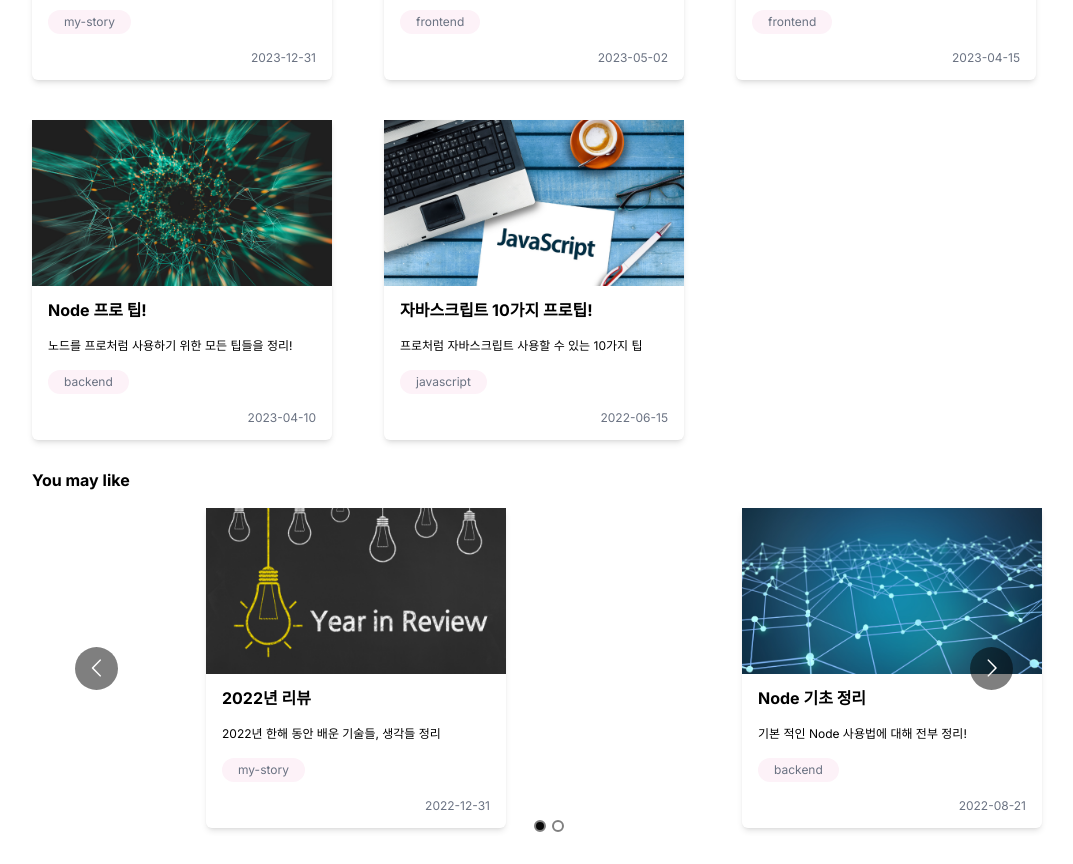
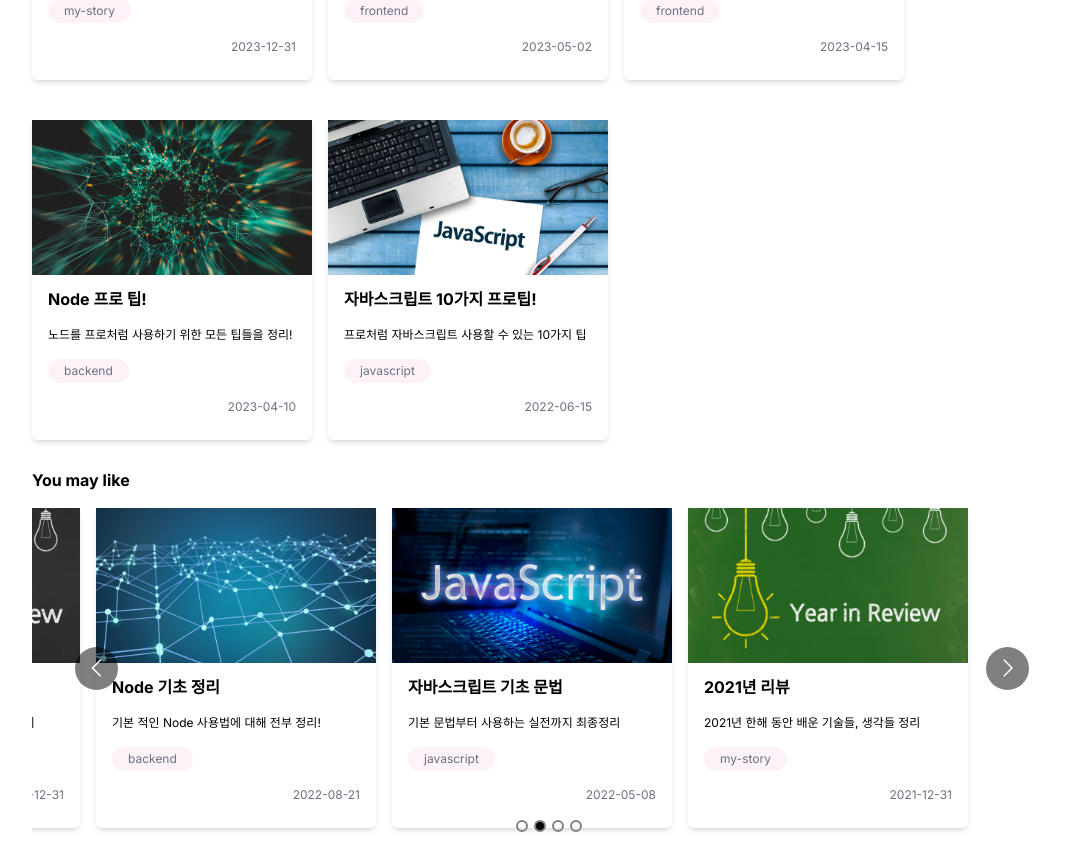
Before and after one commit to seoyoung-kim-kr/blog, a Next.js app: page / in a window 1280 px wide. Shown: the part 800-1664 px from the top of the page, without its empty margins (88-1161 px from the left). Built offline with nearby package versions, Linux system fonts and the light colour scheme; a web font is replaced by a local one.

Commit message:
design : PostCard width 조정, 해상도에 따라 UI 통일되도록 변경

```diff
--- a/app/page.tsx
+++ b/app/page.tsx
@@ -17,7 +17,7 @@ export default async function Home() {
       <Container className="space-y-7">
         <section>
           <h1>Featured Posts</h1>
-          <div className="grid grid-cols-3 gap-x-4 gap-y-10 mt-4">
+          <div className="grid grid-cols-[repeat(auto-fill,280px)] gap-x-4 gap-y-10 mt-4">
             {featuredPosts.map((post, idx) => (
               <PostCard post={post} key={idx} />
             ))}
@@ -26,7 +26,7 @@ export default async function Home() {
 
         <section>
           <h1>You may like</h1>
-          <CarouselProvider className="mt-4 space-x-4">
+          <CarouselProvider className="mt-4">
             {nonFeaturedPosts.map((post, idx) => (
               <PostCard post={post} key={idx} />
             ))}
--- a/src/components/CarouselProvider.tsx
+++ b/src/components/CarouselProvider.tsx
@@ -5,20 +5,25 @@ import Carousel from "react-multi-carousel";
 import "react-multi-carousel/lib/styles.css";
 
 const responsive = {
+  superLargeDesktop: {
+    breakpoint: { max: 3000, min: 1600 },
+    items: 5,
+  },
   desktop: {
-    breakpoint: { max: 3000, min: 1024 },
+    breakpoint: { max: 1600, min: 1200 },
     items: 3,
-    slidesToSlide: 3, // optional, default to 1.
+  },
+  smallDesktop: {
+    breakpoint: { max: 1200, min: 1024 },
+    items: 3,
   },
   tablet: {
     breakpoint: { max: 1024, min: 464 },
     items: 2,
-    slidesToSlide: 2, // optional, default to 1.
   },
   mobile: {
     breakpoint: { max: 464, min: 0 },
     items: 1,
-    slidesToSlide: 1, // optional, default to 1.
   },
 };
 
@@ -35,9 +40,11 @@ export default function CarouselProvider({ children, className }: Props) {
       arrows
       showDots
       containerClass="w-full pb-2"
-      itemClass="h-full flex justify-center px-2"
-      sliderClass="flex gap-4"
+      itemClass="h-full flex justify-center !w-auto"
+      autoPlay
+      autoPlaySpeed={3000}
       className={className}
+      sliderClass="gap-x-4"
     >
       {children}
     </Carousel>
--- a/src/components/PostCard.tsx
+++ b/src/components/PostCard.tsx
@@ -6,11 +6,11 @@ import Link from "next/link";
 export default function PostCard({ post }: { post: Post }) {
   return (
     <Link href={`/posts/${post.path}`}>
-      <div className="shadow-md w-75 h-80 rounded-b-md">
+      <div className="shadow-md w-70 h-80 rounded-b-md">
         <Image
           src={`/images/posts/${post.path}.png`}
           alt="Profile"
-          width={300}
+          width={280}
           height={200}
         />
         <div className="px-4 py-3 grid gap-y-2 h-40">
```
